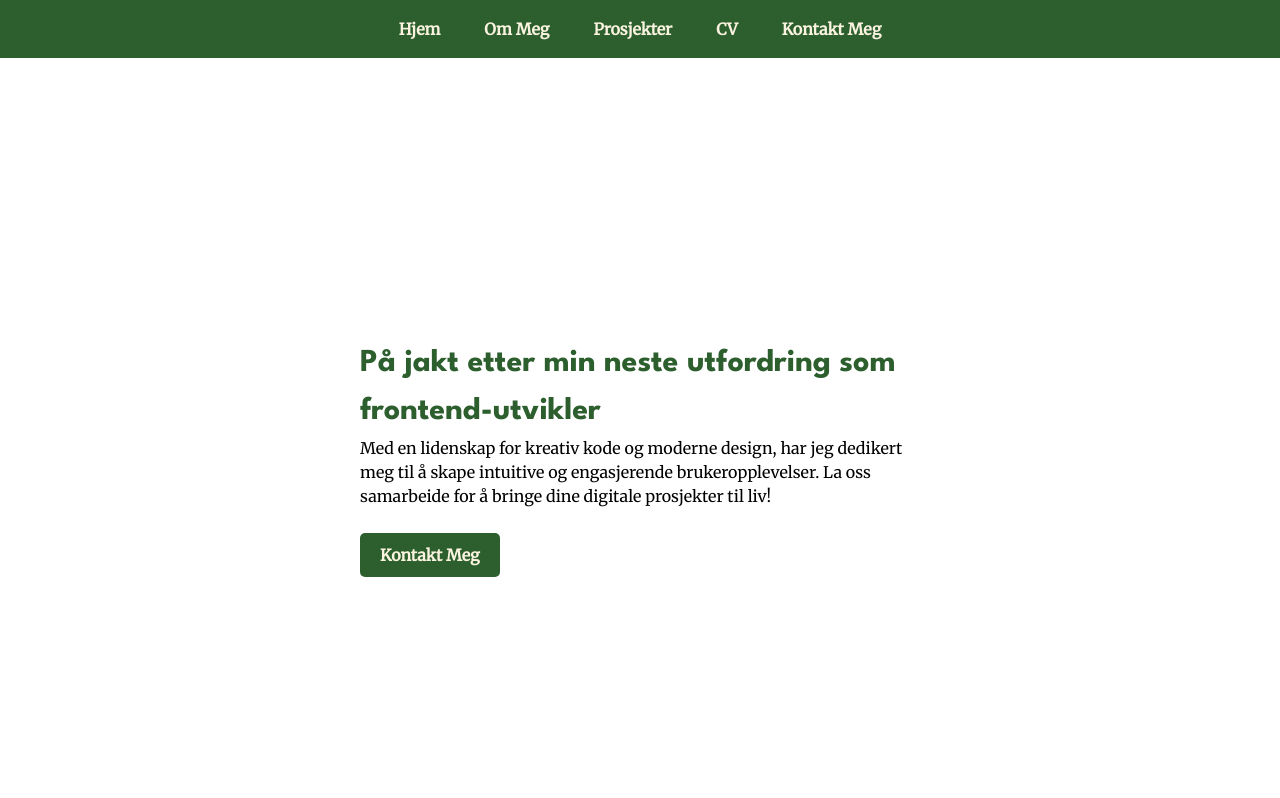
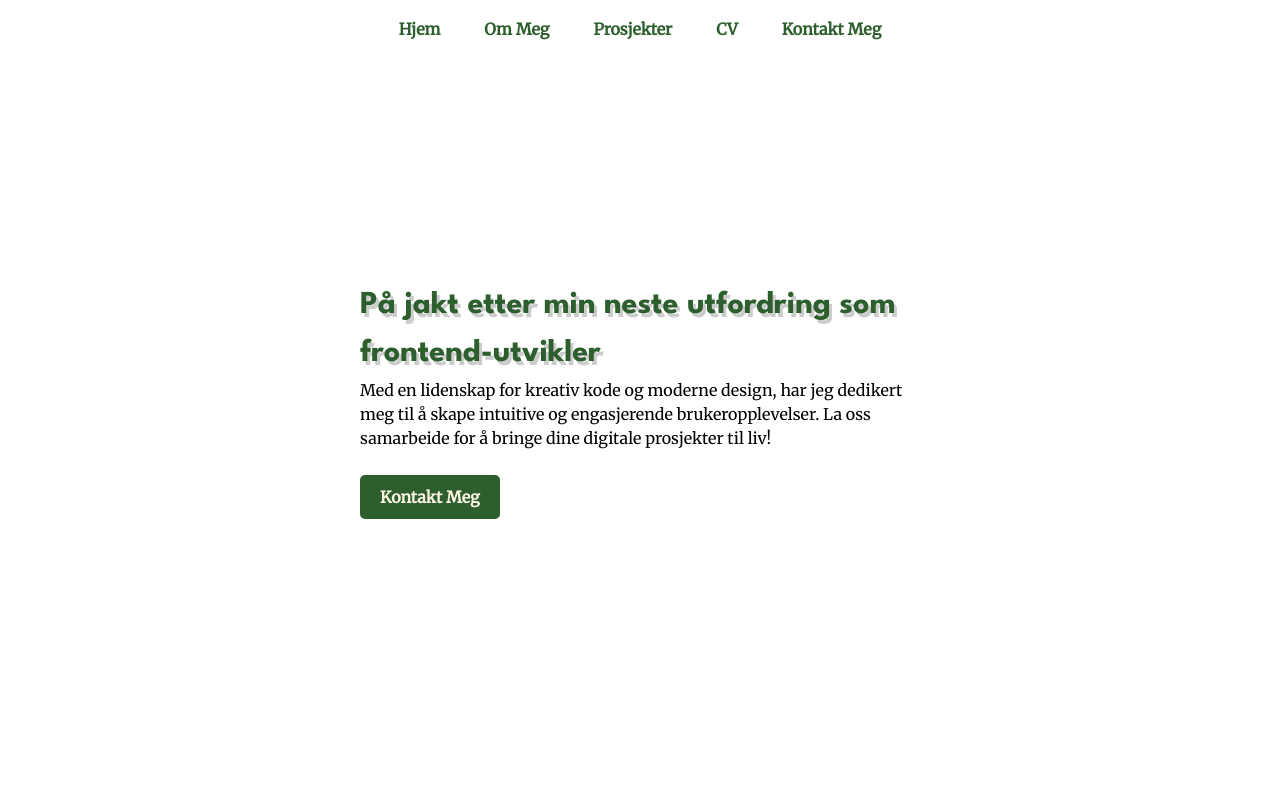
Before and after one commit to coding-chef77/portfolio2, a React (Vite) app: page / in a window 1280 px wide. Shown: the top 798 px of the page. Built offline with nearby package versions, Linux system fonts and the light colour scheme.

Commit message:
fixed navbar

```diff
--- a/src/App.jsx
+++ b/src/App.jsx
@@ -71,6 +71,7 @@ const AppContainer = styled.div`
   display: flex;
   flex-direction: column;
   min-height: 100vh;
+  position: relative;
 `;
 
 const MainContent = styled.div`
--- a/src/NavBar.jsx
+++ b/src/NavBar.jsx
@@ -35,8 +35,12 @@ const NavBar = ({ onNavigate }) => {
   );
 };
 const Wrapper = styled.nav`
-  background-color: var(--verdant-green);
   padding: 1rem 2rem;
+  position: absolute; // Add this line
+  top: 0; // Add this line
+  left: 0; // Add this line
+  right: 0; // Add this line
+  z-index: 1000; // Add this line to ensure the navbar is always on top
 `;
 
 const StyledList = styled.ul`
@@ -55,12 +59,12 @@ const StyledButton = styled.button`
   background: none;
   border: none;
   cursor: pointer;
-  color: var(--background-color);
+  color: var(--verdant-green);
   font-weight: bold;
   transition: color 0.3s;
 
   &:hover {
-    color: var(--yellow-accent);
+    color: var(--ccent-teal);
   }
 `;
 
--- a/src/assets/GlobalStyles.jsx
+++ b/src/assets/GlobalStyles.jsx
@@ -75,6 +75,12 @@ h5,
 h6 {
   font-family: "League Spartan", sans-serif;
   color: var(--verdant-green);
+
+}
+
+h1 {
+  // font-size: 5vw;
+  text-shadow: 3px 4px 0 rgba(0,0,0,0.2);
 }
 
 :focus {
```
